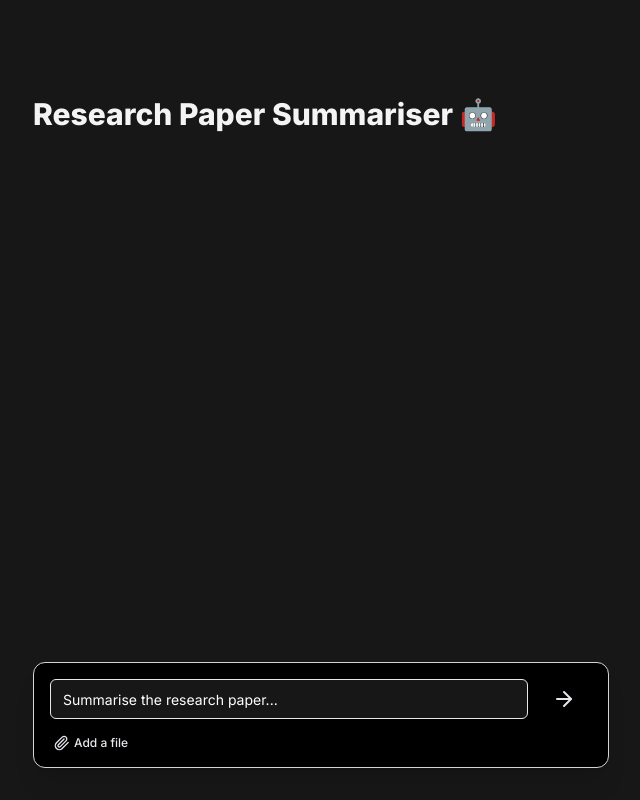
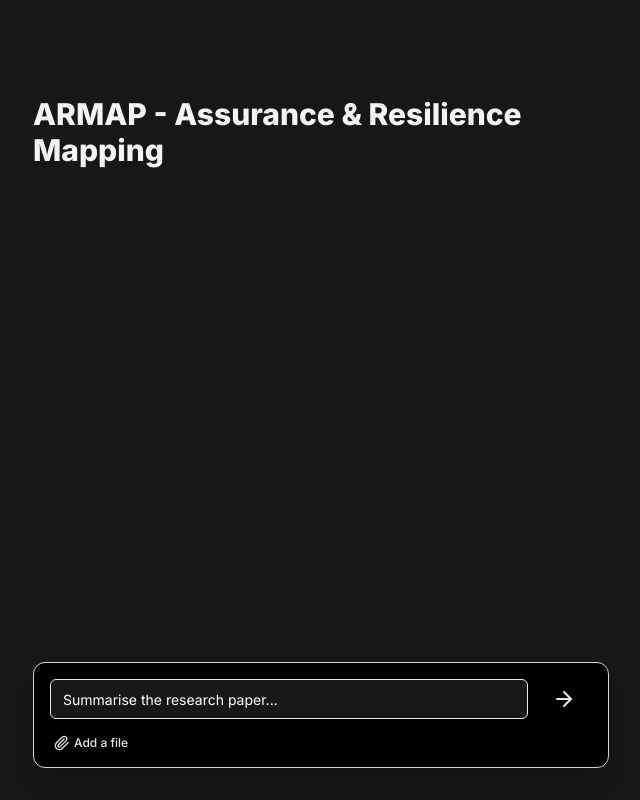
Before and after one commit to Natashick/armap, a Next.js app: page / in a window 1280 px wide. Shown: the whole page, without its empty margins (319-959 px from the left). Built offline with nearby package versions, Linux system fonts and the light colour scheme.

Commit message:
Update title from 'Research Paper Summariser' to 'ARMAP - Assurance & Resilience Mapping'

```diff
--- a/app/page.tsx
+++ b/app/page.tsx
@@ -143,7 +143,7 @@ const Chat = () => {
 		<main className="flex min-h-screen flex-col p-24">
 			<div className="flex flex-col w-full max-w-xl mx-auto stretch">
 				<h1 className="text-3xl text-zinc-100 font-extrabold pb-4">
-					Research Paper Summariser 🤖
+					ARMAP - Assurance & Resilience Mapping
 				</h1>
 				{error != null && (
 					<div className="relative bg-red-500 text-white px-6 py-4 rounded-md">
```
